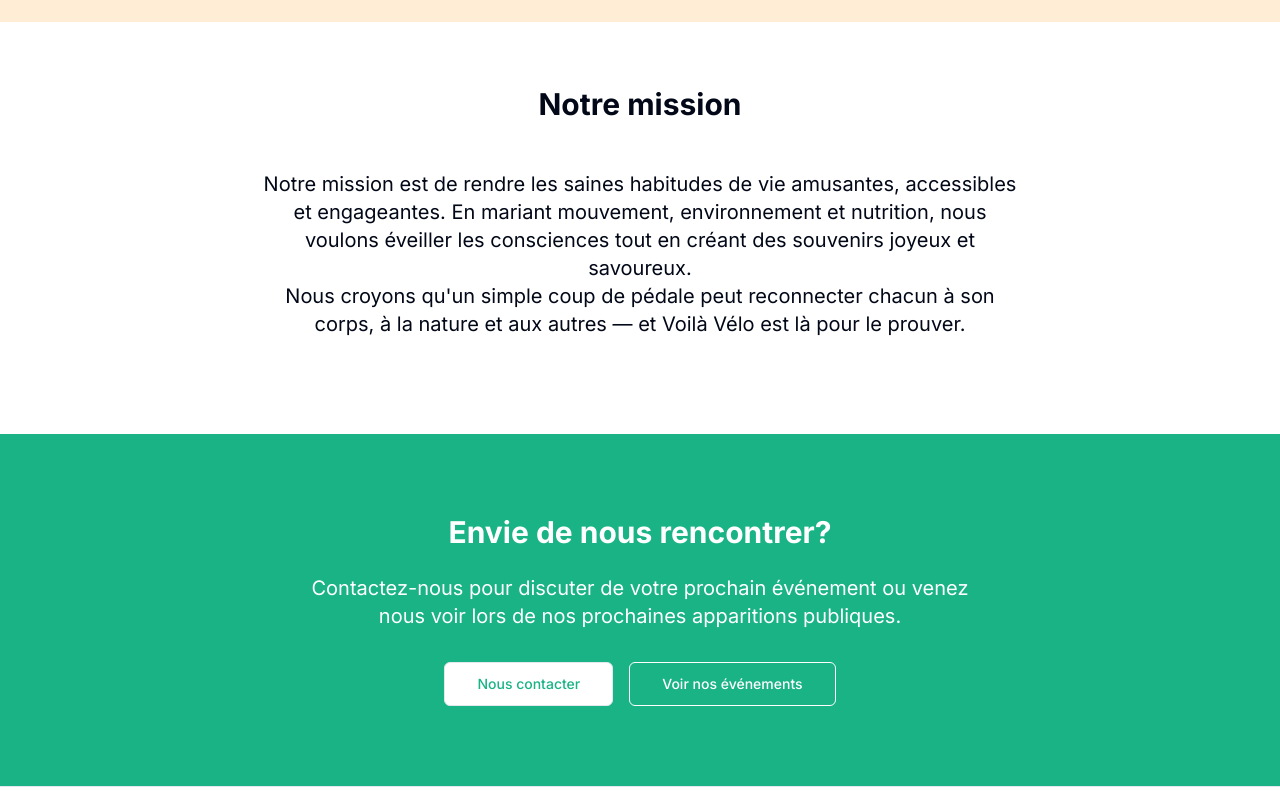
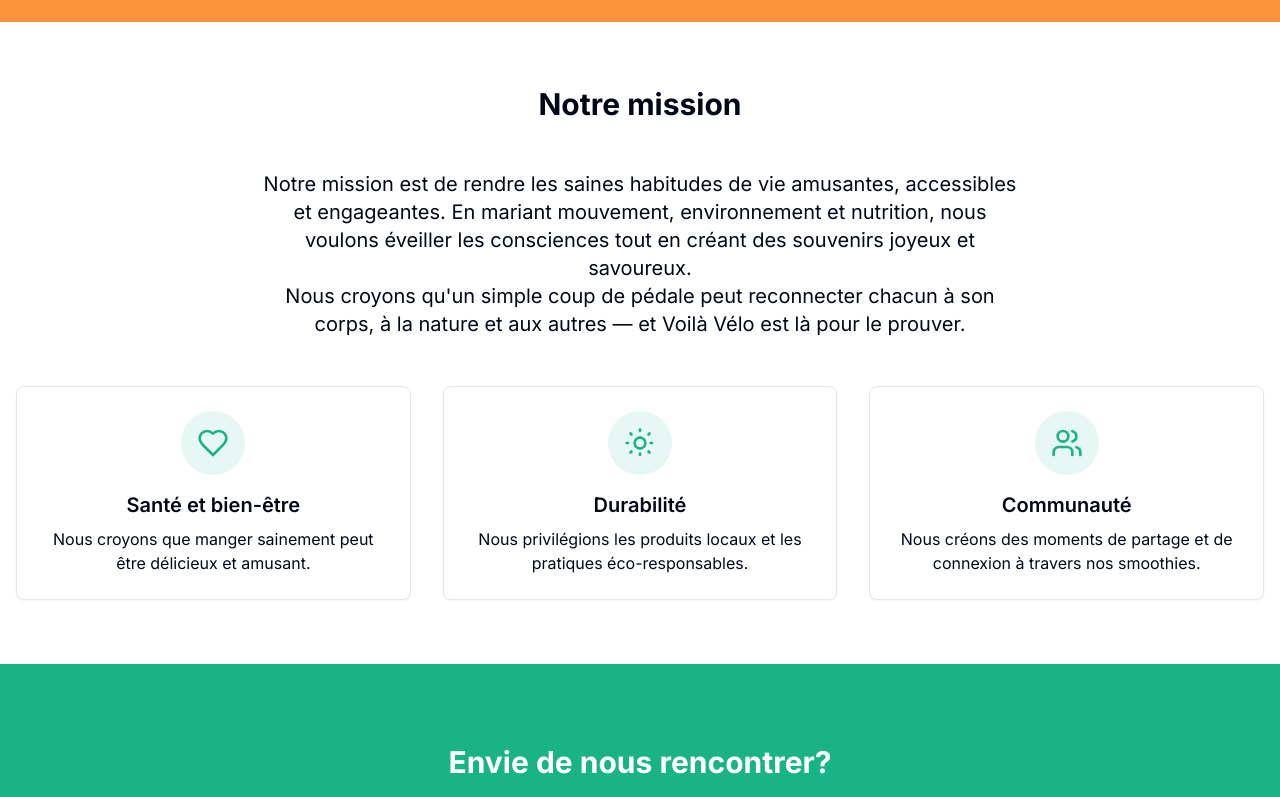
Before and after one commit to ilyes200264/michelle, a Next.js app: page /about in a window 1280 px wide. Shown: the part 955-1752 px from the top of the page. Built offline with nearby package versions, Linux system fonts and the light colour scheme.

Commit message:
modif de coua

```diff
--- a/app/about/page.tsx
+++ b/app/about/page.tsx
@@ -28,7 +28,7 @@ export default function AboutPage() {
       </section>
 
       {/* Story Section */}
-      <section className="py-16 bg-orange-100">
+      <section className="py-16 bg-orange-400">
         <div className="container mx-auto px-4">
           <div className="grid grid-cols-1 md:grid-cols-2 gap-12 items-center">
             <div>
@@ -63,6 +63,91 @@ export default function AboutPage() {
             Notre mission est de rendre les saines habitudes de vie amusantes, accessibles et engageantes. En mariant mouvement, environnement et nutrition, nous voulons éveiller les consciences tout en créant des souvenirs joyeux et savoureux.<br />
             Nous croyons qu'un simple coup de pédale peut reconnecter chacun à son corps, à la nature et aux autres — et Voilà Vélo est là pour le prouver.
           </p>
+          <div className="grid grid-cols-1 md:grid-cols-3 gap-8 mt-12">
+            <Card>
+              <CardContent className="p-6 text-center">
+                <div className="w-16 h-16 bg-primary/10 rounded-full flex items-center justify-center mx-auto mb-4">
+                  <svg
+                    xmlns="http://www.w3.org/2000/svg"
+                    width="32"
+                    height="32"
+                    viewBox="0 0 24 24"
+                    fill="none"
+                    stroke="currentColor"
+                    strokeWidth="2"
+                    strokeLinecap="round"
+                    strokeLinejoin="round"
+                    className="text-primary"
+                  >
+                    <path d="M19 14c1.49-1.46 3-3.21 3-5.5A5.5 5.5 0 0 0 16.5 3c-1.76 0-3 .5-4.5 2-1.5-1.5-2.74-2-4.5-2A5.5 5.5 0 0 0 2 8.5c0 2.3 1.5 4.05 3 5.5l7 7Z"></path>
+                  </svg>
+                </div>
+                <h3 className="text-xl font-semibold mb-2">Santé et bien-être</h3>
+                <p>
+                  Nous croyons que manger sainement peut être délicieux et amusant.
+                </p>
+              </CardContent>
+            </Card>
+            <Card>
+              <CardContent className="p-6 text-center">
+                <div className="w-16 h-16 bg-primary/10 rounded-full flex items-center justify-center mx-auto mb-4">
+                  <svg
+                    xmlns="http://www.w3.org/2000/svg"
+                    width="32"
+                    height="32"
+                    viewBox="0 0 24 24"
+                    fill="none"
+                    stroke="currentColor"
+                    strokeWidth="2"
+                    strokeLinecap="round"
+                    strokeLinejoin="round"
+                    className="text-primary"
+                  >
+                    <path d="M12 2v1"></path>
+                    <path d="M12 21v-1"></path>
+                    <path d="m4.9 4.9 0.7 0.7"></path>
+                    <path d="m18.4 18.4 0.7 0.7"></path>
+                    <path d="M2 12h1"></path>
+                    <path d="M21 12h-1"></path>
+                    <path d="m4.9 19.1 0.7-0.7"></path>
+                    <path d="m18.4 5.6 0.7-0.7"></path>
+                    <circle cx="12" cy="12" r="4"></circle>
+                  </svg>
+                </div>
+                <h3 className="text-xl font-semibold mb-2">Durabilité</h3>
+                <p>
+                  Nous privilégions les produits locaux et les pratiques éco-responsables.
+                </p>
+              </CardContent>
+            </Card>
+            <Card>
+              <CardContent className="p-6 text-center">
+                <div className="w-16 h-16 bg-primary/10 rounded-full flex items-center justify-center mx-auto mb-4">
+                  <svg
+                    xmlns="http://www.w3.org/2000/svg"
+                    width="32"
+                    height="32"
+                    viewBox="0 0 24 24"
+                    fill="none"
+                    stroke="currentColor"
+                    strokeWidth="2"
+                    strokeLinecap="round"
+                    strokeLinejoin="round"
+                    className="text-primary"
+                  >
+                    <path d="M16 21v-2a4 4 0 0 0-4-4H6a4 4 0 0 0-4 4v2"></path>
+                    <circle cx="9" cy="7" r="4"></circle>
+                    <path d="M22 21v-2a4 4 0 0 0-3-3.87"></path>
+                    <path d="M16 3.13a4 4 0 0 1 0 7.75"></path>
+                  </svg>
+                </div>
+                <h3 className="text-xl font-semibold mb-2">Communauté</h3>
+                <p>
+                  Nous créons des moments de partage et de connexion à travers nos smoothies.
+                </p>
+              </CardContent>
+            </Card>
+          </div>
         </div>
       </section>
 
```
